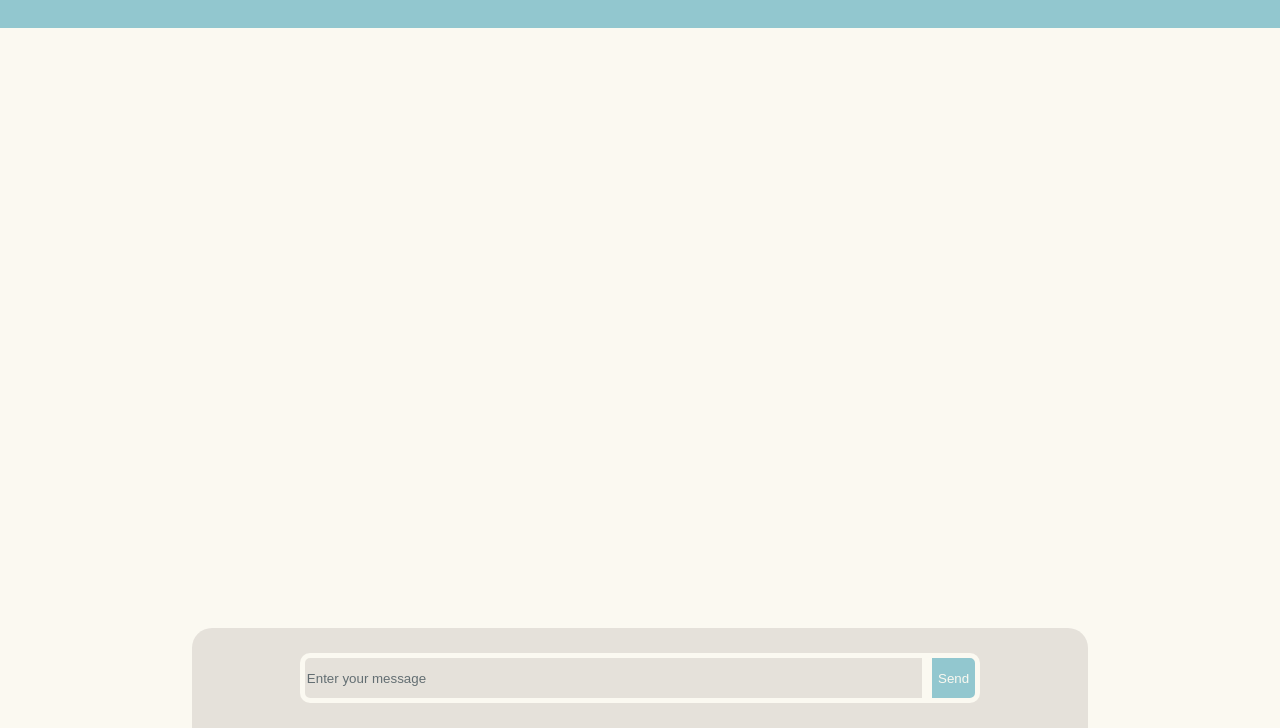
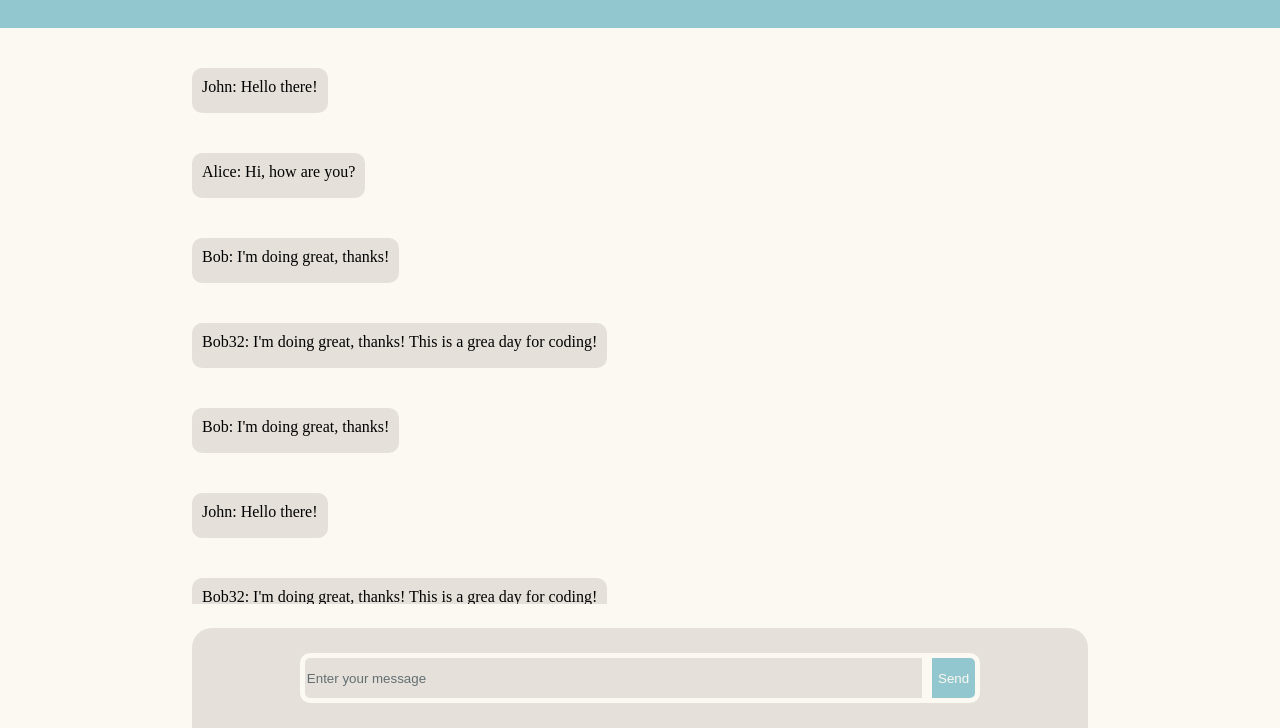
Before and after one commit to chuy-zip/LAB5_JS_ONLY, a plain HTML site: page index.html in a window 1280 px wide. Shown: the part 72-800 px from the top of the page. Drawn offline with Linux system fonts and the light colour scheme.

Commit message:
Message cards can be created from JSON

```diff
--- a/index.html
+++ b/index.html
@@ -50,10 +50,38 @@
                 justify-content: space-between;
                 height: 100px;
                 width: 100%;
-                position: sticky;
                 position: fixed;
                 top:0;
                 background-color: #92C7CF;
+            }
+        `;
+
+        const cssMessagesContainer = `
+            .messagesContainer {
+                display: flex;
+                flex-direction: column;
+                align-items: start;
+                width: 70%;
+                height: 72%;
+                margin:auto;
+                margin-top: 100px;
+                overflow-y: scroll;
+            }
+            .messagesContainer::-webkit-scrollbar {
+                display: none;
+}
+        `;
+
+        const cssMessageCard = `
+            .messageCard {
+                background-color: #E5E1DA;
+                color: black;
+                min-width: 10%;
+                max-width: 50%;
+                min-height: 25px;
+                margin-top: 40px;
+                border-radius: 10px;
+                padding: 10px;
             }
         `;
 
@@ -65,7 +93,6 @@
                 align-items: center;
                 height: 100px;
                 width: 70%;
-                position: sticky;
                 position:fixed;
                 bottom: 0;
                 background-color: #E5E1DA;
@@ -141,6 +168,12 @@
         let toggle = document.createElement('style');
         toggle.textContent = cssToggle;
 
+        let messagesContStyle = document.createElement('style');
+        messagesContStyle.textContent = cssMessagesContainer;
+
+        let messageCard = document.createElement('style');
+        messageCard.textContent = cssMessageCard;
+
         document.head.appendChild(h1Style);
         document.head.appendChild(styleNameInput);
         document.head.appendChild(stlyeMessageInput);
@@ -149,6 +182,8 @@
         document.head.appendChild(inputStyle);
         document.head.appendChild(bodyStile);
         document.head.appendChild(toggle);
+        document.head.appendChild(messagesContStyle);
+        document.head.appendChild(messageCard);
 
         let pageHeader = document.createElement('div');
         pageHeader.id = "header";
@@ -172,6 +207,9 @@
 
         let darkModeCheckbox = document.createElement('input');
         darkModeCheckbox.type = "checkbox";
+
+        let messagesContainer = document.createElement('div');
+        messagesContainer.className = "messagesContainer";
 
         // Create input for message
         let messageInput = document.createElement('input');
@@ -204,18 +242,25 @@
 
         darkModeContainer.appendChild(darkModeCheckbox);
 
+        body.appendChild(messagesContainer);
+
         inputContainer.appendChild(messageInput);
         inputContainer.appendChild(sendButton);
         body.appendChild(inputContainer);
 
-        // Create the toggle switch container
-
         function sendData() {
             let name = document.getElementById('name').value.trim();
             let message = document.getElementById('message').value.trim();
+            let messageLength = message.length;
+            if (name !== "" && message !== ""){
 
-            if (name !== "" && message !== ""){
-                alert(`User Name: ${name} \nMessage:     ${message} `)
+                if(messageLength <= 140 ){
+                    alert(`User Name: ${name} \nMessage:     ${message} length: ${messageLength}`)
+                }
+
+                else{
+                    alert("Message length must be less than 140 characters")
+                }
             }
             else {
                 alert("Invalid operation, name and message can't be empty")
@@ -268,6 +313,13 @@
             document.getElementById('sendMsg').style.borderColor = "#152642";
             document.body.classList.add('dark-mode');
             document.body.style.color = "#FBF9F1";
+
+            let msgCards = document.getElementsByClassName('messageCard');
+
+            Array.from(msgCards).forEach((card) => {
+                card.style.backgroundColor = "#506680";
+                card.style.color = "#FBF9F1";
+            });
         }
 
         function applyLightMode() {
@@ -282,7 +334,70 @@
             document.getElementById('sendMsg').style.borderColor = "#FBF9F1";
             document.body.classList.remove('dark-mode');
             document.body.style.color = "#636E72";
+
+            let msgCards = document.getElementsByClassName('messageCard');
+
+            Array.from(msgCards).forEach((card) => {
+                card.style.backgroundColor = "#E5E1DA";
+                card.style.color = "black";
+            });
         }
+
+
+        let messages = [
+            {
+                "name": "John",
+                "message": "Hello there!"
+            },
+            {
+                "name": "Alice",
+                "message": "Hi, how are you?"
+            },
+            {
+                "name": "Bob",
+                "message": "I'm doing great, thanks!"
+            },
+            {
+                "name": "Bob32",
+                "message": "I'm doing great, thanks! This is a grea day for coding!"
+            },
+            {
+                "name": "Bob",
+                "message": "I'm doing great, thanks!"
+            },
+            {
+                "name": "John",
+                "message": "Hello there!"
+            }
+            ,
+            {
+                "name": "Bob32",
+                "message": "I'm doing great, thanks! This is a grea day for coding!"
+            },
+            {
+                "name": "Bob",
+                "message": "I'm doing great, thanks!"
+            },
+            {
+                "name": "John",
+                "message": "Hello there!"
+            }
+        ];
+
+        // mapping messages to cards
+        messages.map( (message) => {
+
+            let msgCard = document.createElement('div');
+            msgCard.className = "messageCard";
+            msgCard.textContent = `${message.name}: \n ${message.message}`
+            messagesContainer.appendChild(msgCard);
+
+        });
+
+
+
+
+
 
     </script>
   </body>
```
